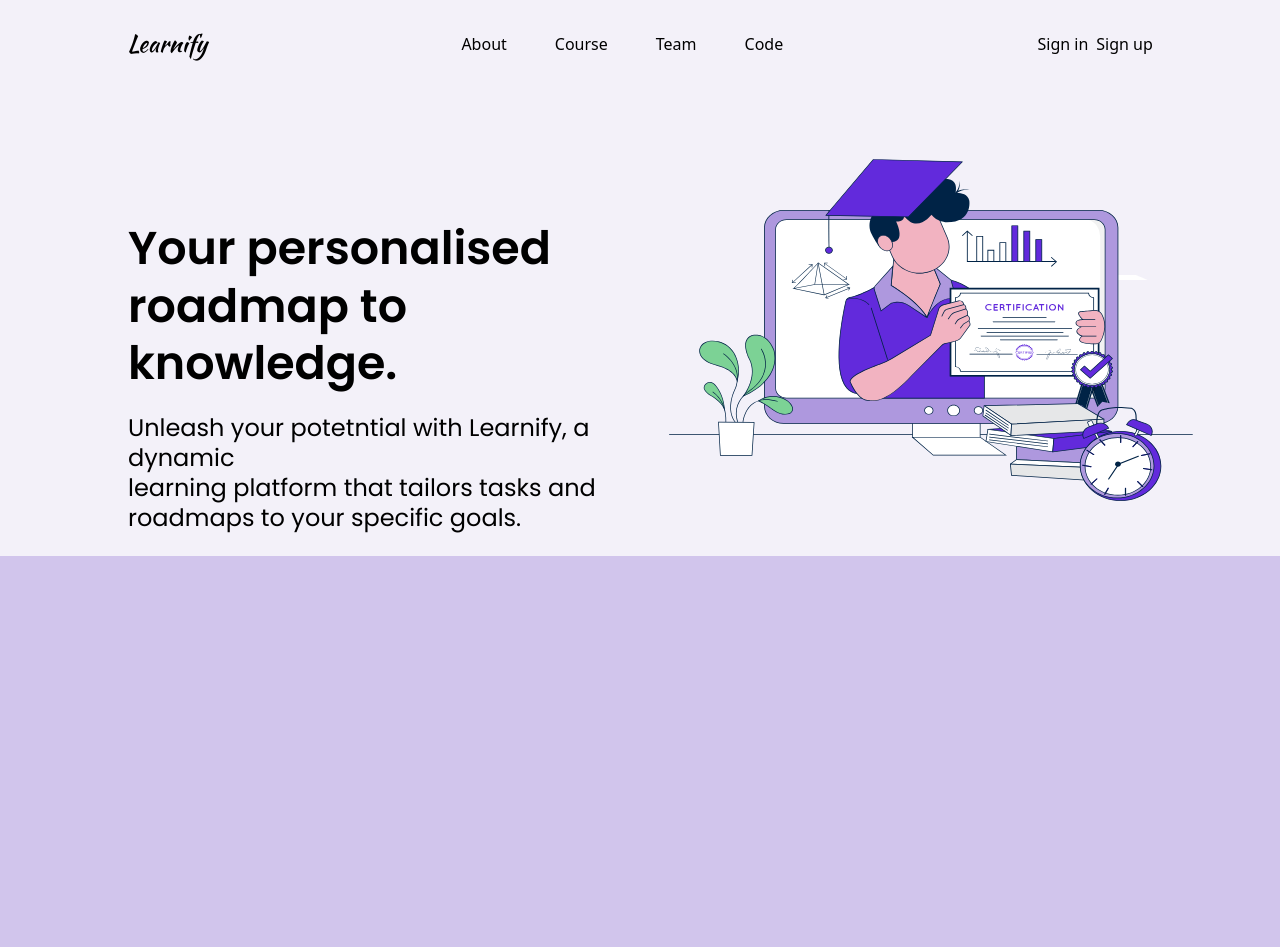
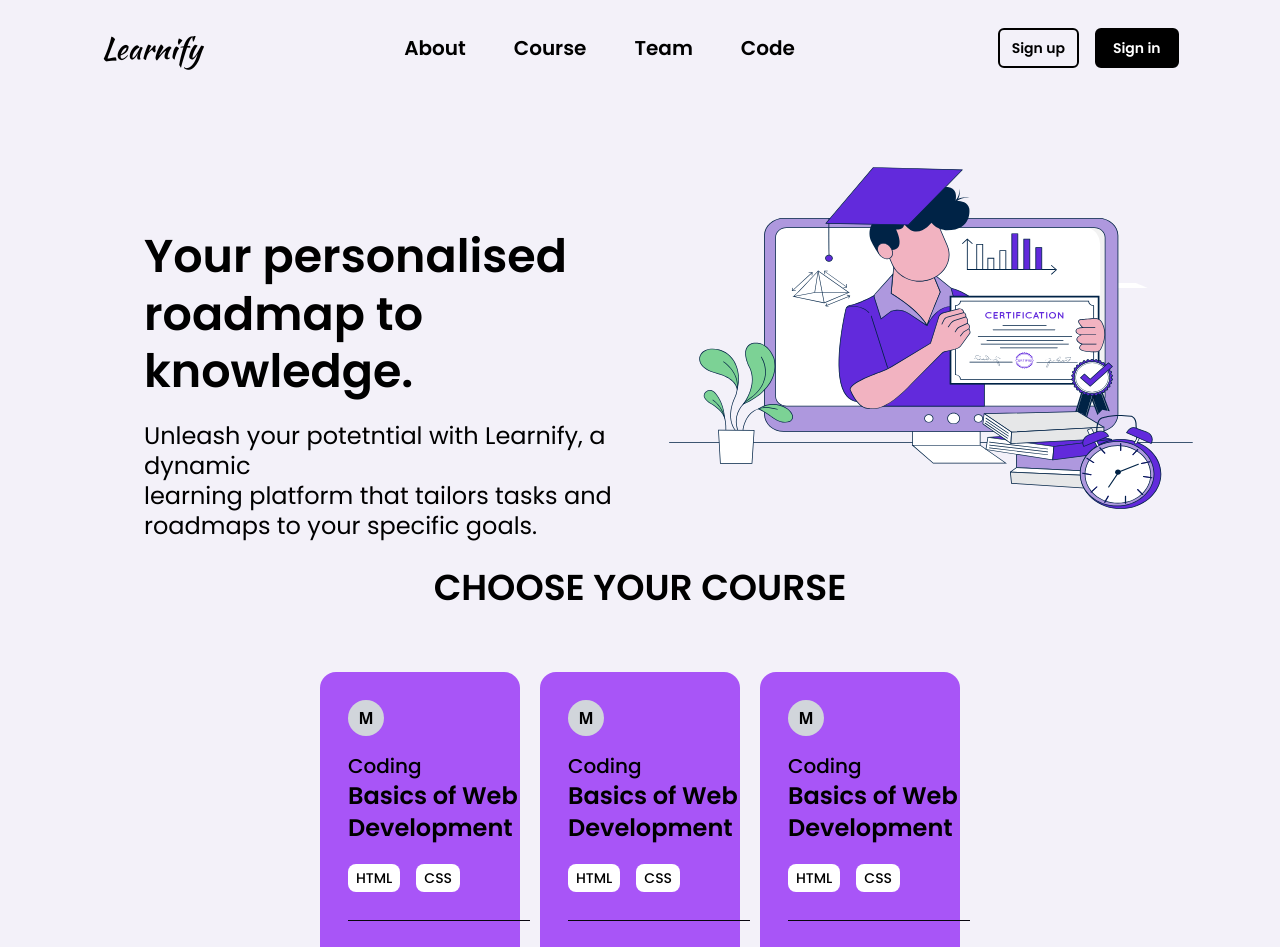
Before and after one commit to Rutetid/Learnify, a React (Vite) app: page / in a window 1280 px wide. Shown: the top 947 px of the page. Before the commit the page ends 800 px from the top, so only its background shows below. Built offline with nearby package versions, Linux system fonts and the light colour scheme; no server answers; the HTML template or start-up script is replaced by a standard one.

Commit message:
created the loading spinner and made 80% of landing page

```diff
--- /dev/null
+++ b/src/Components/Dashboard Page/Loading.jsx
@@ -0,0 +1,23 @@
+import React from "react";
+
+const Loading = () => {
+	return (
+		<div className="min-h-screen bg-dashboard flex justify-center items-center">
+			<svg
+				fill="none"
+				height="80"
+				viewBox="0 0 20 20"
+				width="80"
+				xmlns="http://www.w3.org/2000/svg"
+				className="animate-spin"
+			>
+				<path
+					d="M10 3.5C6.41015 3.5 3.5 6.41015 3.5 10C3.5 10.4142 3.16421 10.75 2.75 10.75C2.33579 10.75 2 10.4142 2 10C2 5.58172 5.58172 2 10 2C14.4183 2 18 5.58172 18 10C18 14.4183 14.4183 18 10 18C9.58579 18 9.25 17.6642 9.25 17.25C9.25 16.8358 9.58579 16.5 10 16.5C13.5899 16.5 16.5 13.5899 16.5 10C16.5 6.41015 13.5899 3.5 10 3.5Z"
+					fill="#753DDC"
+				/>
+			</svg>
+		</div>
+	);
+};
+
+export default Loading;
--- a/src/Components/Landing Page/Card.jsx
+++ b/src/Components/Landing Page/Card.jsx
@@ -3,31 +3,27 @@ import React from "react";
 
 function Card() {
 	return (
-		<div className="flex justify-center items-center relative">
-			{" "}
-			{/* Add relative positioning */}
-			<div className="bg-purple-400 text-lg text-white font-sans rounded-xl text-left w-60 h-64 mx-2 my-5 p-4 relative">
-				{" "}
-				{/* Add relative positioning */}
-				<div className="absolute  bg-gray-300 rounded-full w-8 h-8 flex items-center justify-center">
+		<div className="">
+			<div className="rounded-2xl bg-purple-500 pb-4">
+				<div className="absolute mt-7 ml-7 bg-gray-300 rounded-full w-9 h-9 flex items-center justify-center">
 					{" "}
-					{/* Adjust the position */}
 					<span className="text-black font-bold">M</span>
 				</div>
-				<h1 className="mt-11 ml-2 text-black font-poppins font-medium text-sm">
-					Coding
-				</h1>{" "}
-				{/* Adjust the margin */}
-				<h1 className="ml-2 text-black font-poppins font-semibold text-xl">
-					Front End
-				</h1>
-				<h1 className="ml-2 text-black font-poppins font-semibold text-xl">
-					Web Development
-				</h1>
-				<img src={line} alt="" className="mt-3" />
-				<button className="bg-black  font bold py-2 px-4 rounded w-full my-5">
-					Start
-				</button>
+				<h1 className="pl-7 pt-20 font-poppins font-medium text-xl">Coding</h1>
+				<div className="pl-7  font-poppins font-semibold text-2xl">
+					<p>Basics of Web</p>
+					<p>Development</p>
+				</div>
+				<div className="flex items-center my-5 pl-7 gap-4 font-poppins font-medium text-sm">
+					<p className="py-1 pl-2 px-2 h-7 rounded-lg bg-white ">HTML</p>
+					<p className="py-1 px-2  h-7 rounded-lg bg-white">CSS</p>
+				</div>
+				<img src={line} alt="" className="my-7 ml-7  " />
+				<div className=" py-3 mr-7 ml-7  bg-black  rounded-lg ">
+					<p className="font-poppins font-medium text-xl text-white text-center">
+						Start
+					</p>
+				</div>
 			</div>
 		</div>
 	);
--- a/src/Components/Landing Page/LandingPage.jsx
+++ b/src/Components/Landing Page/LandingPage.jsx
@@ -1,43 +1,48 @@
 import { useEffect } from "react";
 import hero from "../../assets/hero.svg";
 import { useNavigate } from "react-router-dom";
+import Card from "./Card";
 
-function LandingPage({user}) {
-
+function LandingPage({ user }) {
 	const navigate = useNavigate();
 
-	useEffect(()=> {
-		if(user) {
-			navigate('/dashboard');
+	useEffect(() => {
+		if (user) {
+			navigate("/dashboard");
 		}
-	},[user]);
+	}, [user]);
 
 	return (
 		<div className="bg-bg-custom">
 			<nav className="pt-7 flex justify-around  items-center">
 				<a href="/" className="flex">
-					<span className=" font-kaushan text-2xl">Learnify</span>
+					<span className=" font-kaushan text-3xl">Learnify</span>
 				</a>
 
-				<div className="flex gap-12">
+				<div className="flex gap-12 font-poppins font-semibold text-xl">
 					<a href="#">About</a>
 					<a href="#">Course</a>
 					<a href="#">Team</a>
 					<a href="#">Code</a>
 				</div>
-				<div className="flex gap-2 items-center">
-					<button>Sign in</button>
-					<button>Sign up</button>
+				<div className="flex gap-4 items-center font-poppins font-semibold text-sm">
+					<div className="border-2 rounded-md py-2 px-3 border-black">
+						<button type="button">Sign up</button>
+					</div>
+
+					<div className="rounded-md bg-black text-white  py-2 px-4 border-2 border-black">
+						<button type="button">Sign in</button>
+					</div>
 				</div>
 			</nav>
 
 			<div className="grid grid-cols-2">
 				<div>
-					<h1 className="mt-40 ml-32 font-semibold font-poppins text-46 leading-tight">
+					<h1 className="mt-40 ml-36 font-semibold font-poppins text-46 leading-tight">
 						Your personalised <br /> roadmap to knowledge.
 					</h1>
 
-					<h2 className="mt-5 ml-32 font-regular font-poppins text-2xl leading-tight">
+					<h2 className="mt-5 ml-36 font-regular font-poppins text-2xl leading-tight">
 						Unleash your potetntial with Learnify, a dynamic <br />
 						learning platform that tailors tasks and <br />
 						roadmaps to your specific goals.
@@ -48,6 +53,29 @@ function LandingPage({user}) {
 					<img src={hero} alt="" className="mt-11" />
 				</div>
 			</div>
+			<div>
+				<span className="font-poppins font-semibold text-4xl flex justify-center mt-1">
+					CHOOSE YOUR COURSE
+				</span>
+				<div className="grid grid-cols-3 mt-16 px-80 gap-5">
+					<Card />
+					<Card />
+					<Card />
+				</div>
+
+				<div className="mt-36">
+					<span className="font-poppins font-semibold text-4xl flex justify-center mt-">
+						GET YOUR ROADMAP
+					</span>
+					<div className="flex justify-center items-center">
+						<img
+							src="https://www.geckoboard.com/uploads/Digital-dashboard-example.png"
+							alt=""
+							className="mt-16 w-3/5 mb-96"
+						/>
+					</div>
+				</div>
+			</div>
 		</div>
 	);
 }
```
